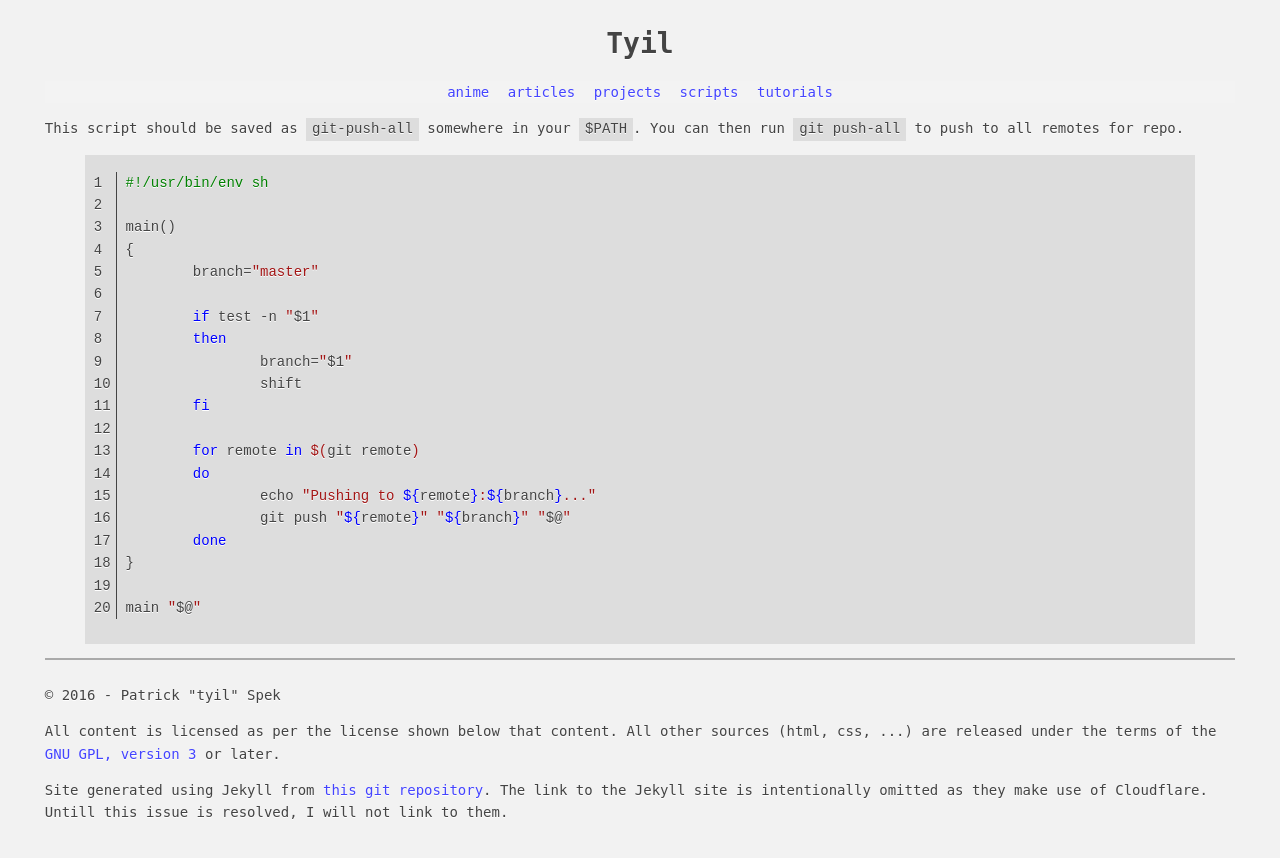
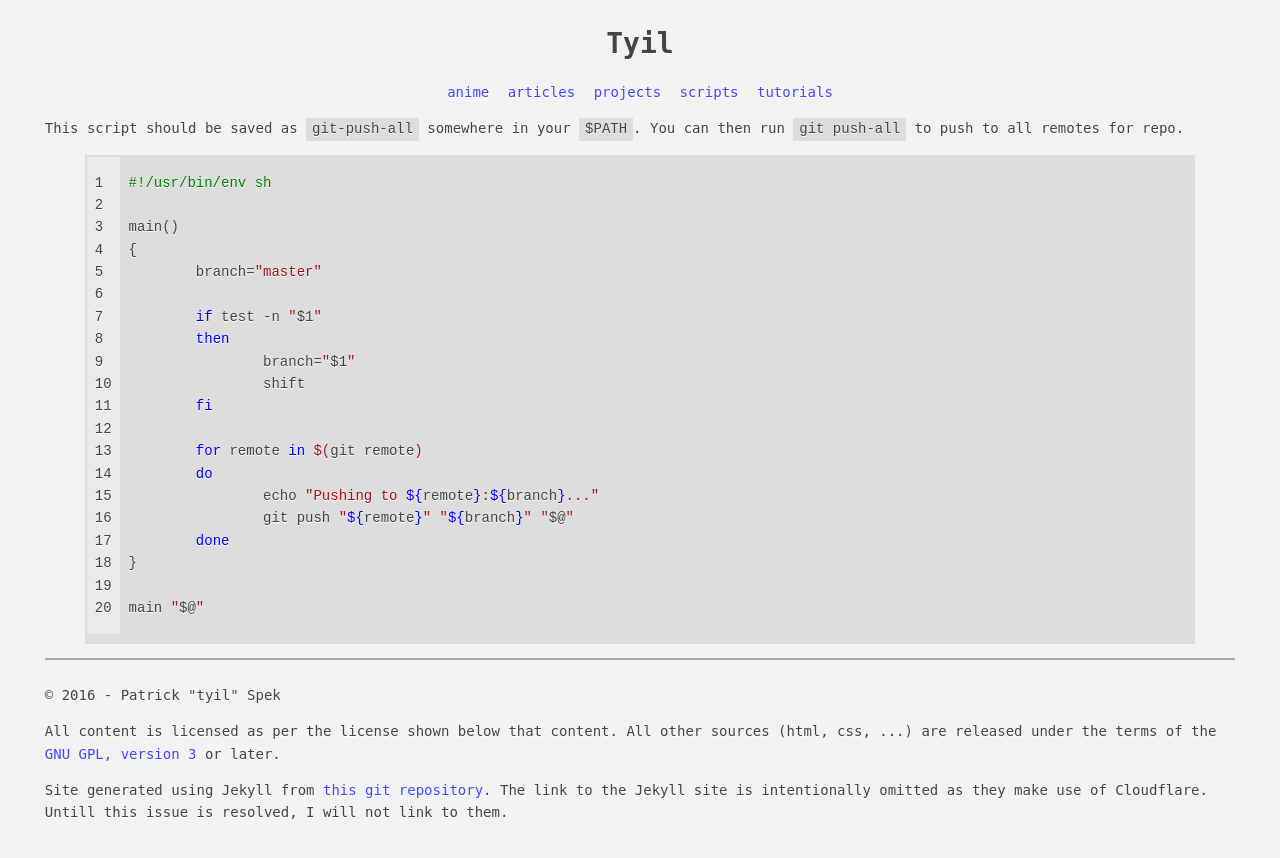
Before and after one commit to Tyil/website, a Jekyll site: the page built from _scripts/git-push-all.md, in a window 1280 px wide. Shown: the top 858 px of the page. Built offline with Jekyll 4.4.1, drawn with Linux system fonts in a browser that asks for light colours; Markdown is read by kramdown in place of the engine named in the settings.

Commit message:
Update linenumbers

```diff
--- a/css/pygments.scss
+++ b/css/pygments.scss
@@ -2,6 +2,26 @@
 ---
 
 figure.highlight {
+	// containing block
+	code {
+		padding-left: 0;
+	}
+
+	// line numbers
+	.gutter {
+		background-color: #eaeaea;
+
+		.lineno {
+			padding: 0 7px;
+			word-wrap: normal;
+		}
+	}
+
+	// actual code
+	.code {
+		padding-left: 7px;
+	}
+
 	// comments
 	.c, .ch, .cm, .cpf, .c1, .cs {
 		color: #008000;
@@ -60,12 +80,4 @@ figure.highlight {
 	.hll {
 		background-color: #ffffcc;
 	}
-
-	// line numbers
-	.lineno {
-		margin-right: 5px;
-		padding-right: 5px;
-		border-right: solid 1px;
-		word-wrap: normal;
-	}
 }
```
